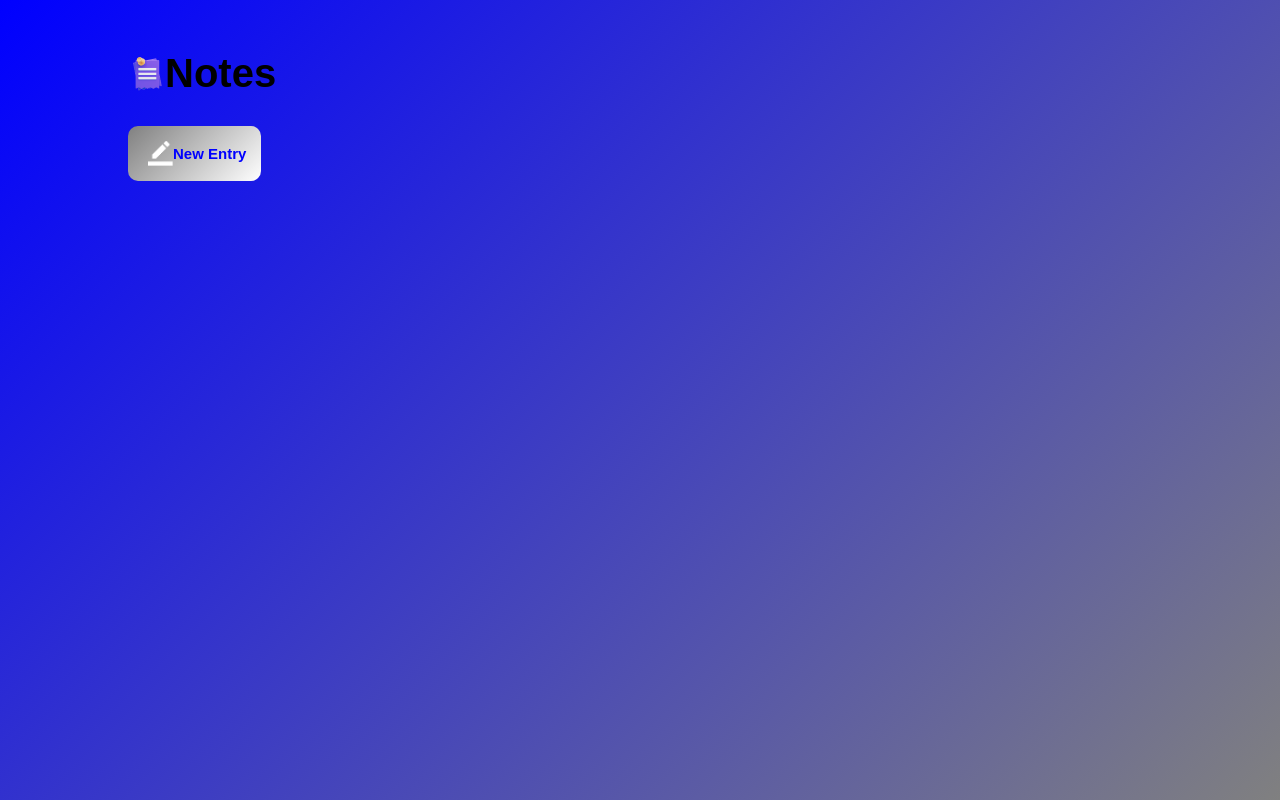
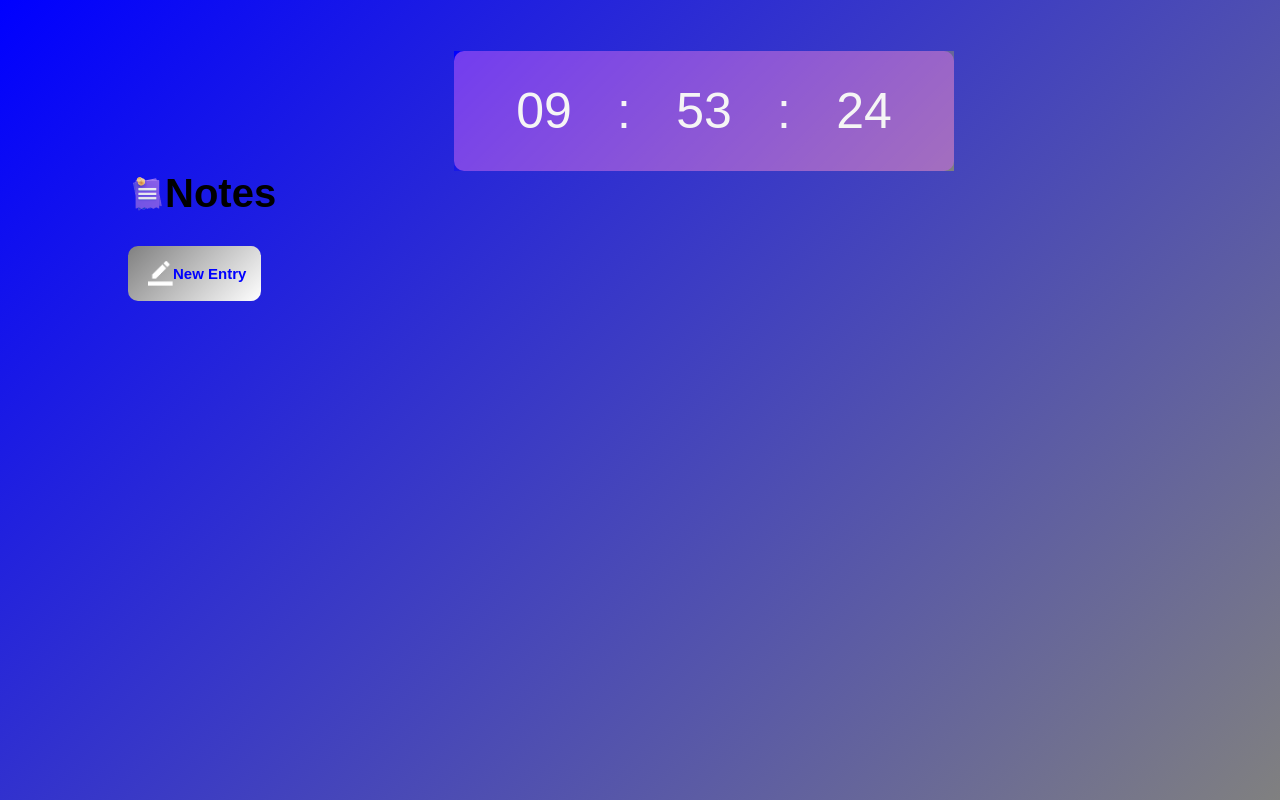
Before and after one commit to MNkiria/NotesApp-, a plain HTML site: page index.html in a window 1280 px wide. Drawn offline with Linux system fonts and the light colour scheme.

Commit message:
complete works for the clock and notes app

```diff
--- a/index.html
+++ b/index.html
@@ -8,7 +8,18 @@
         <link rel="icon" type="img/png" href="images/favicon.ico">
     </head>
     <body>
+        <!-- notes app starts here -->
         <div class="container">
+            <!-- digital clock  -->
+                <div class="hold">
+                    <div class="clock">
+                      <span id="hrs">00</span>
+                      <span>:</span>
+                      <span id="min">00</span>
+                      <span>:</span>
+                      <span id="sec">00</span>
+                    </div>
+                </div>
             <h1><img src="images/notes.png"/>Notes</h1>
             <button class="btn">
                 <img src="images/edit.png"/>
--- a/main.css
+++ b/main.css
@@ -4,9 +4,50 @@
     box-sizing:border-box;
     font-family: sans-serif;
 }
+
+.hold{
+    max-width: 500px;
+    height: 120px;
+    margin-left: auto;
+    margin-right: auto;
+    background:linear-gradient(135deg,blue,grey);
+}
+.clock{
+    width: 100%;
+    height: 100%;
+    background: rgba(187, 100, 231, 0.61);
+    border-radius: 10px;
+    display: flex;
+    align-items: center;
+    justify-content: center;
+
+}
+.clock span{
+    font-size: 50px;
+    width: 80px;
+    display: inline-block;
+    text-align: center;
+    color: whitesmoke;
+    position: relative;
+}
+.clock span ::after{
+    font-size: 2px;
+    position: absolute;
+    bottom: -10px;
+
+}
+/* #hrs::after{
+    content: 'HOURS';
+}
+#min::after{
+    content: 'MINS';
+}
+#sec::after{
+    content: 'SEC';
+} */
 .container{
     width:100%;
-   min-height:100vh;
+    min-height:100vh;
     background:linear-gradient(135deg,blue,grey);
     padding-top:4%;
     padding-left:10%;
--- a/script.js
+++ b/script.js
@@ -1,3 +1,20 @@
+        // JS for clock
+
+let hrs = document.getElementById("hrs")
+let min = document.getElementById("min")
+let sec = document.getElementById("sec")
+
+setInterval(()=>{
+
+    let localTime = new Date();
+
+    hrs.innerHTML = (localTime.getHours()<10?"0":"") + localTime.getHours();
+    min.innerHTML = (localTime.getMinutes()<10?"0":"") + localTime.getMinutes();
+    sec.innerHTML = (localTime.getSeconds()<10?"0":"") + localTime.getSeconds();
+
+},1000)
+
+
 // js for the createing text area function
 
 const notesContainer = document.querySelector(".notes-container");
```
